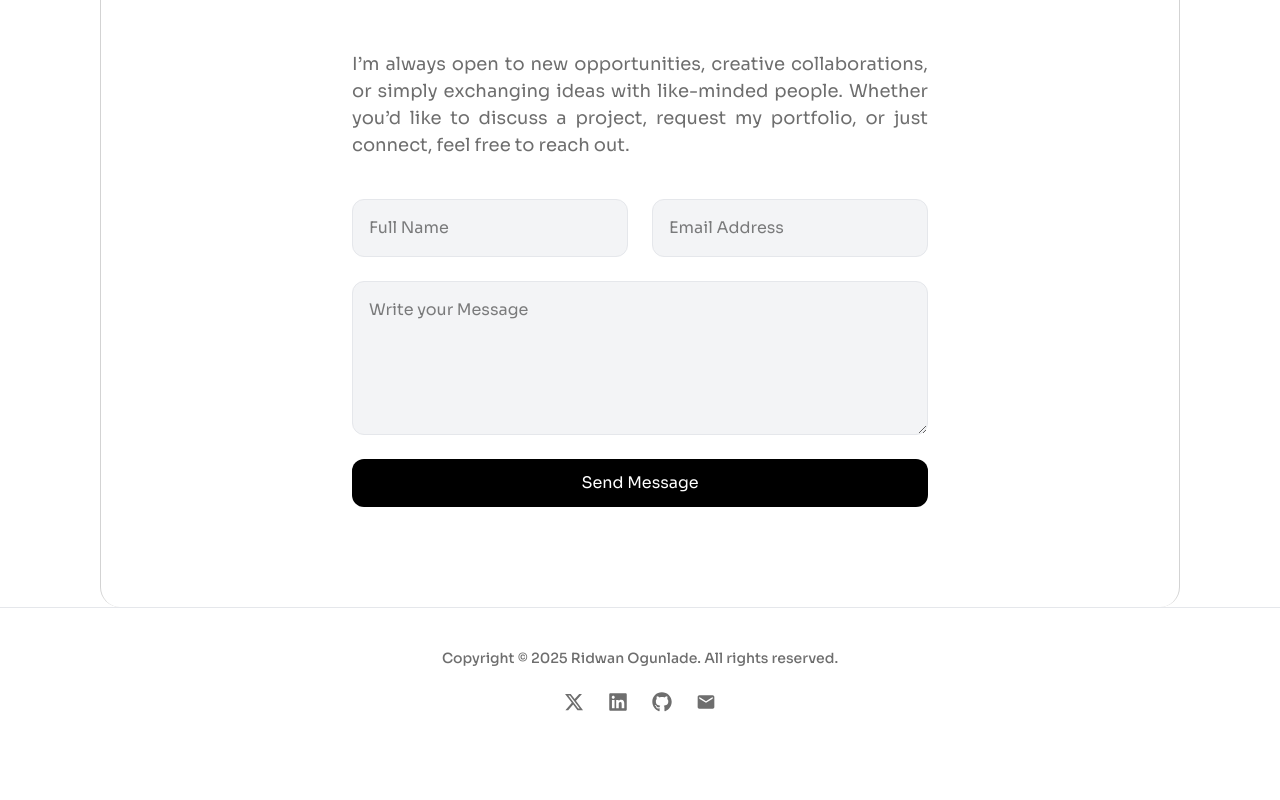
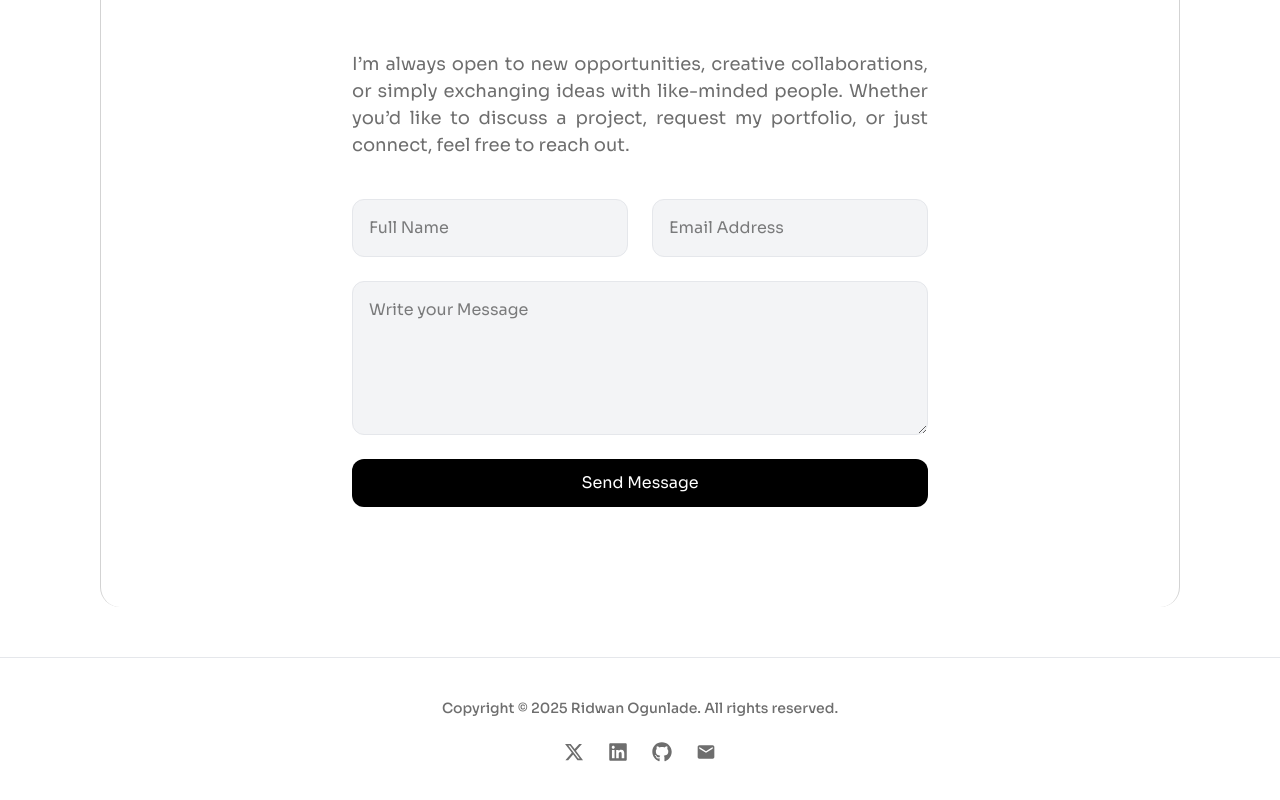
Before and after one commit to Folayimi/Ridwan-Portfolio, a Next.js app: page / in a window 1280 px wide. Shown: the part 6544-7344 px from the top of the page. Built offline with nearby package versions, Linux system fonts and the light colour scheme.

Commit message:
made some changes

```diff
--- a/src/components/Footer.jsx
+++ b/src/components/Footer.jsx
@@ -4,7 +4,7 @@ import { MdEmail } from "react-icons/md";
 
 const Footer = () => {
   return (
-    <footer className="border-t border-gray-200 pt-[40px] pb-[100px] px-[5%] bg-white text-[#6E6E6E]">
+    <footer className="border-t border-gray-200 pt-[40px] pb-[100px] px-[5%] mt-[50px] bg-white text-[#6E6E6E]">
       <div className="flex flex-col items-center justify-center gap-4 text-center">
         <p className="text-sm font-[500]">
           Copyright &copy; {new Date().getFullYear()} Ridwan Ogunlade. All
```
